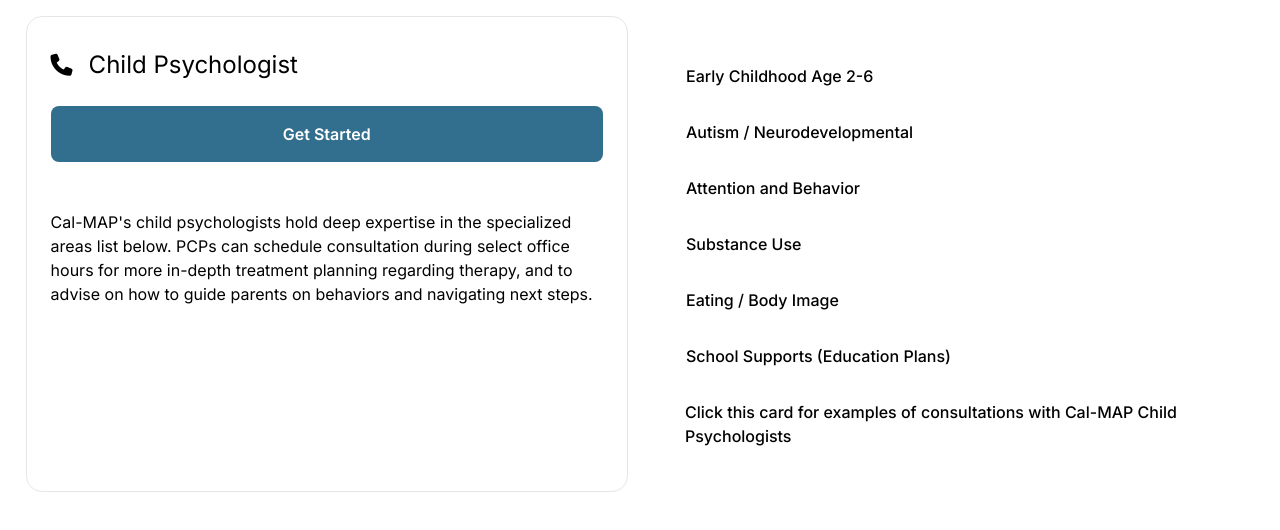
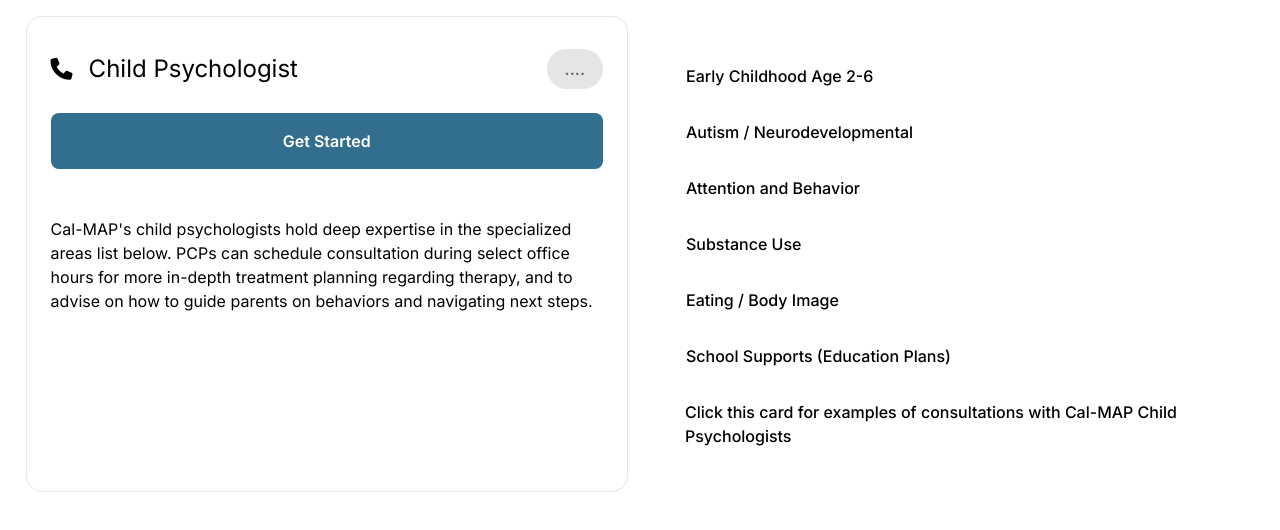
Before and after one commit to jx-agent/child-psychologist-prod, a plain HTML site: page index.html in a window 1280 px wide. Drawn offline with nearby package versions, Linux system fonts and the light colour scheme.

Commit message:
Update index.html

```diff
--- a/index.html
+++ b/index.html
@@ -24,7 +24,8 @@
               <span style="font-size: 22px; color: black;">
   <i class="fa-solid fa-phone"></i></span>
               <h2>Child Psychologist</h2>
-<br>
+            <div class="card__label label">....</div>
+
             </div>
           </div>
 
```
